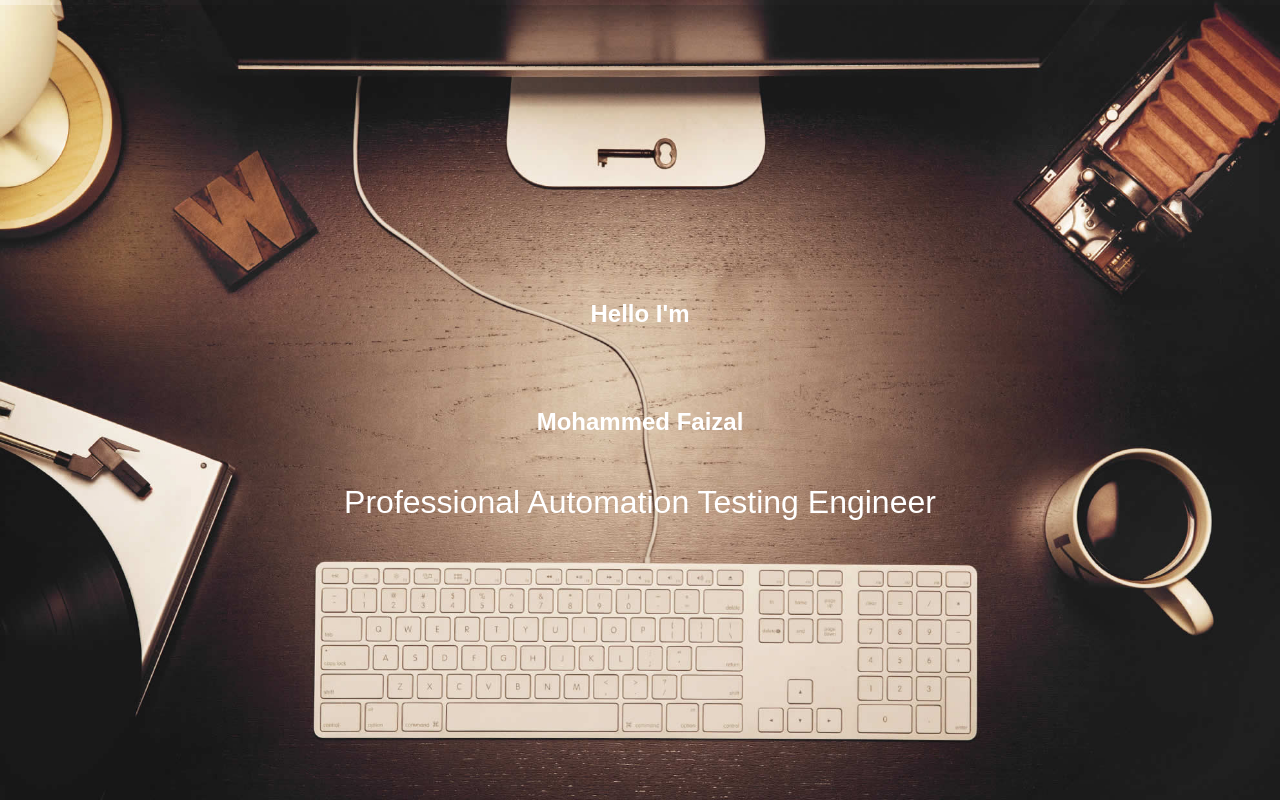
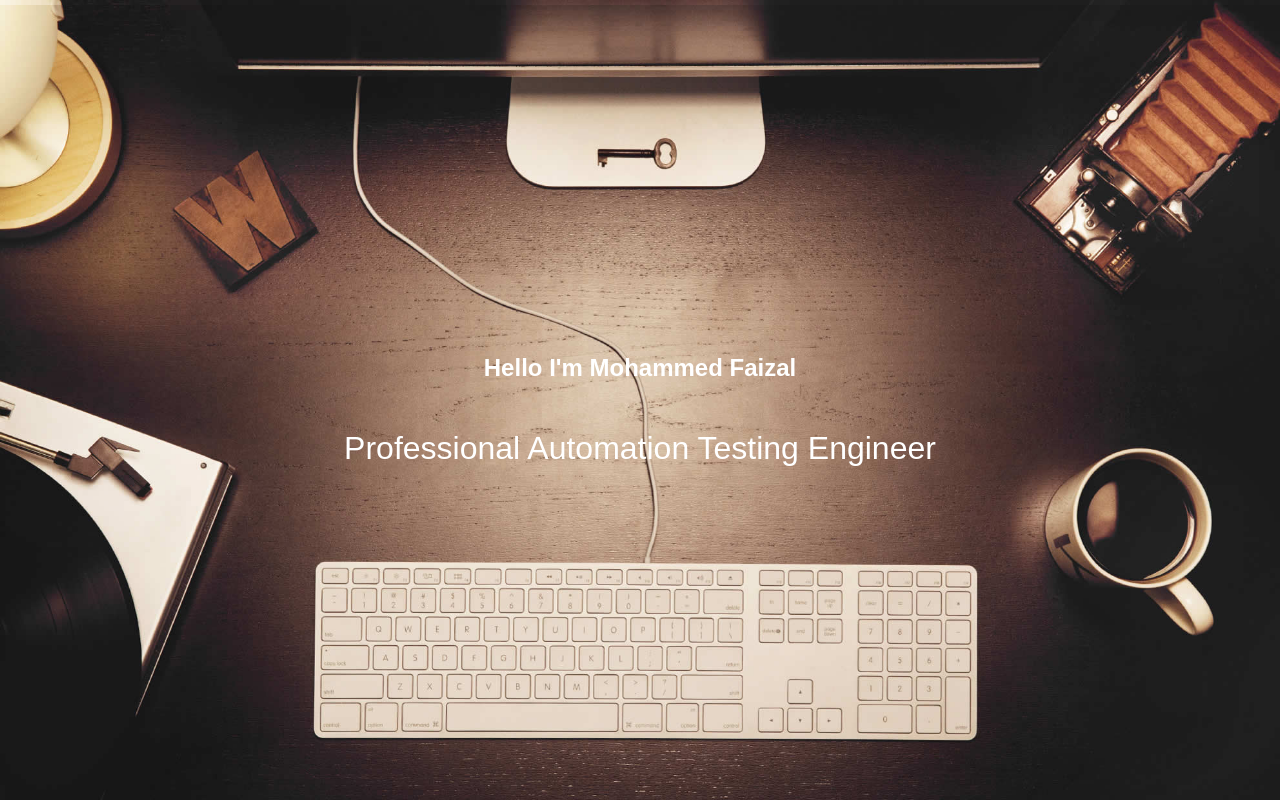
Before and after one commit to mohammedfazial97/mohammedfazial97.github.io, a plain HTML site: page index.html in a window 1280 px wide. Drawn offline with Linux system fonts and the light colour scheme.

Commit message:
hero final

```diff
--- a/index.html
+++ b/index.html
@@ -14,8 +14,7 @@
         <img class="hero-image" src="img/5651981.jpg" alt="" />
       </section>
       <section class="hero-text-box">
-        <h1 class="hero-text-box">Hello I'm</h1>
-        <h2 class="hero-text-box">Mohammed Faizal</h2>
+        <h1 class="hero-text-box">Hello I'm Mohammed Faizal</h1>
         <p class="hero-text">Professional Automation Testing Engineer</p>
       </section>
     </header>
```
